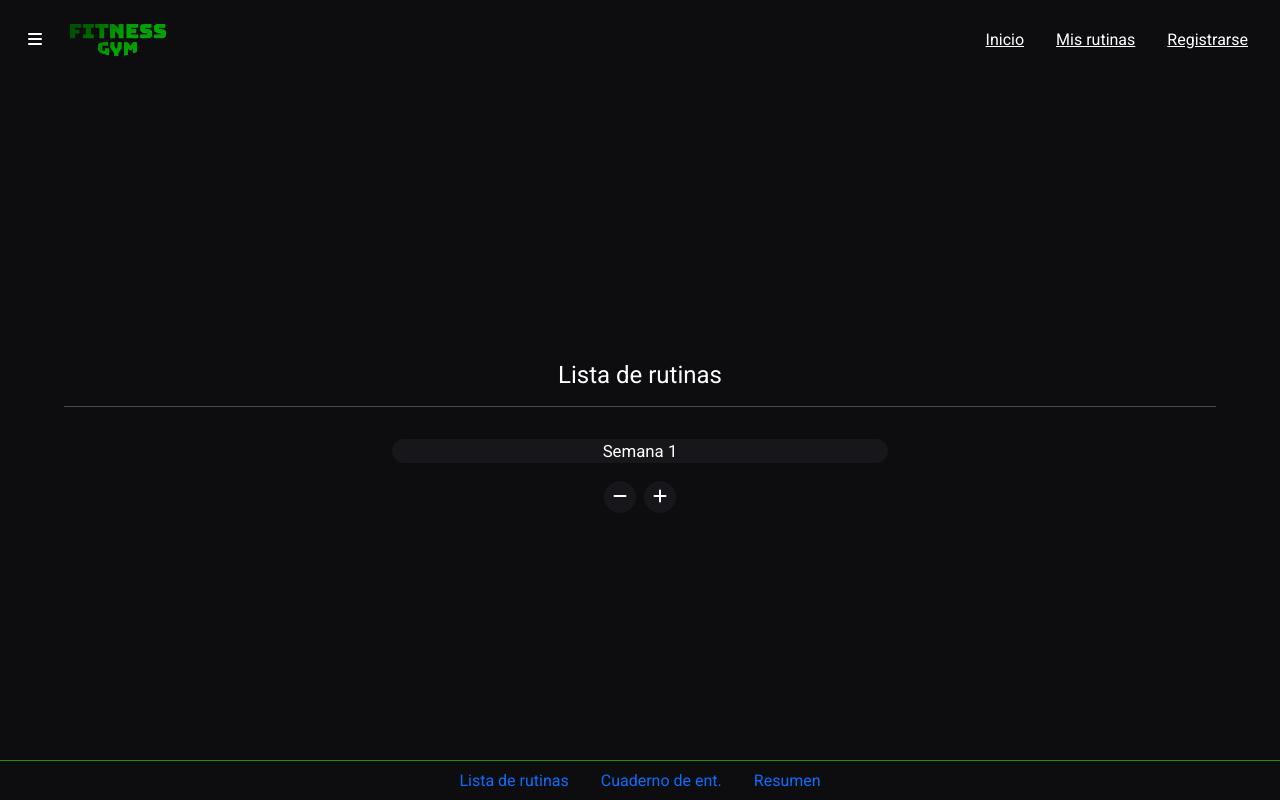
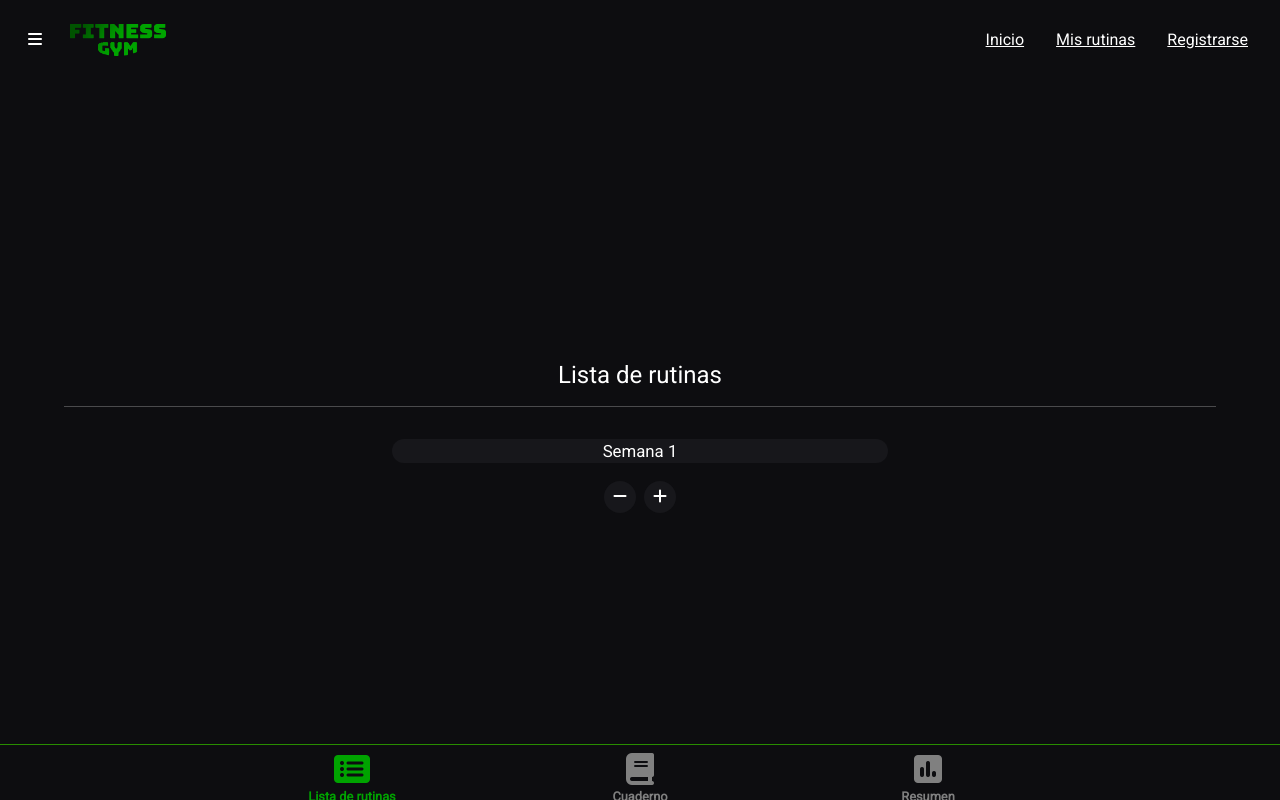
Before and after one commit to Naku2004/Naku2004.github.io, a plain HTML site: page rutins.html in a window 1280 px wide. Drawn offline with nearby package versions, Linux system fonts and the light colour scheme.

Commit message:
Style Nav

```diff
--- a/book.js
+++ b/book.js
@@ -305,6 +305,7 @@ function DeleteDays(Button){
             localStorage.removeItem(`textSeries${Week}${Day}${i}`)
             localStorage.removeItem(`textReps${Week}${Day}${i}`)
             localStorage.removeItem(`textRIR${Week}${Day}${i}`)
+            localStorage.removeItem(`DiaText${Week}${Day}${i}`)
         }
         SaveDataBook()
 
@@ -314,6 +315,7 @@ function DeleteDays(Button){
             localStorage.removeItem(`textSeries${Week}${amountDays}${i}`)
             localStorage.removeItem(`textReps${Week}${amountDays}${i}`)
             localStorage.removeItem(`textRIR${Week}${amountDays}${i}`)
+            localStorage.removeItem(`DiaText${Week}${amountDays}${i}`)
         }
 
         amountEjerciciosDay[Week].splice(Day, 1)
@@ -321,6 +323,7 @@ function DeleteDays(Button){
         textSeries[Week].splice(Day, 1)
         textReps[Week].splice(Day, 1)
         textRIR[Week].splice(Day, 1)
+        DiaText[Week].splice(Day, 1)
 
         SaveDataBook()
 
@@ -663,11 +666,9 @@ function LoadDays(){
     }
 
     for(let i = 0; i < amountWeeks; i++){
-        for(let j = 0; j < amountDays[i]; j++){
-            if(DiaText[i][j] != null && DiaText[i][j] != "null"){
-                document.querySelectorAll('.PnlSemanaBook')[i].querySelector('#divButtons[name="0"]').querySelector('input').value = DiaText[i][j]
-                document.querySelectorAll('.PnlSemanaBook')[i].querySelector('#divButtons[name="0"]').querySelector('button').innerText = DiaText[i][j]
-            }
+        if (DiaText[i][0] != null && DiaText[i][0] != "null") {
+            document.querySelectorAll('.PnlSemanaBook')[i].querySelector('#divButtons[name="0"]').querySelector('input').value = DiaText[i][0]
+            document.querySelectorAll('.PnlSemanaBook')[i].querySelector('#divButtons[name="0"]').querySelector('button').innerText = DiaText[i][0]
         }
     }
 }
--- a/main.js
+++ b/main.js
@@ -313,6 +313,7 @@ function DeleteDaysLista(Button){
             localStorage.removeItem(`textSeriesLista${Week}${Day}${i}`)
             localStorage.removeItem(`textRepsLista${Week}${Day}${i}`)
             localStorage.removeItem(`textRIRLista${Week}${Day}${i}`)
+            localStorage.removeItem(`DiaTextLista${Week}${Day}${i}`)
         }
         SaveData()
 
@@ -322,6 +323,7 @@ function DeleteDaysLista(Button){
             localStorage.removeItem(`textSeriesLista${Week}${amountDaysLista}${i}`)
             localStorage.removeItem(`textRepsLista${Week}${amountDaysLista}${i}`)
             localStorage.removeItem(`textRIRLista${Week}${amountDaysLista}${i}`)
+            localStorage.removeItem(`DiaTextLista${Week}${amountDaysLista}${i}`)
         }
 
         amountEjerciciosDayLista[Week].splice(Day, 1)
@@ -329,6 +331,7 @@ function DeleteDaysLista(Button){
         textSeriesLista[Week].splice(Day, 1)
         textRepsLista[Week].splice(Day, 1)
         textRIRLista[Week].splice(Day, 1)
+        DiaTextLista[Week].splice(Day, 1)
 
         SaveData()
 
@@ -550,12 +553,6 @@ function SaveData(){
         localStorage.setItem("SemanaTextLista" + i, SemanaTextLista[i])
     }
 
-    for(let i = 0; i < amountWeeksLista; i++){
-        for(let j = 0; j < amountDaysLista[i]; j++){
-            localStorage.setItem("DiaTextLista" + i + "" + j, DiaTextLista[i][j])
-        }
-    }
-
     for(let i = 0; i < amountDaysLista.length; i++){
         if(amountDaysLista[i] == null){
             amountDaysLista[i] = 1
@@ -566,6 +563,7 @@ function SaveData(){
     for(let i = 0; i < amountWeeksLista; i++){
         for(let j = 0; j < amountDaysLista[i]; j++){
             localStorage.setItem("amountEjerciciosDayLista" + i + j, amountEjerciciosDayLista[i][j])
+            localStorage.setItem("DiaTextLista" + i + j, DiaTextLista[i][j])
         }
     }
 
@@ -673,11 +671,10 @@ function LoadDaysLista(){
     }
 
     for(let i = 0; i < amountWeeksLista; i++){
-        for(let j = 0; j < amountDaysLista[i]; j++){
-            if(DiaTextLista[i][j] != null && DiaTextLista[i][j] != "null"){
-                document.querySelectorAll('.PnlSemana')[i].querySelector('#divButtons[name="0"]').querySelector('input').value = DiaTextLista[i][j]
-                document.querySelectorAll('.PnlSemana')[i].querySelector('#divButtons[name="0"]').querySelector('button').innerText = DiaTextLista[i][j]
-            }
+        if(DiaTextLista[i][0] != null && DiaTextLista[i][0] != "null"){
+            document.querySelectorAll('.PnlSemana')[i].querySelector('#divButtons[name="0"]').querySelector('input').value = DiaTextLista[i][0]
+            document.querySelectorAll('.PnlSemana')[i].querySelector('#divButtons[name="0"]').querySelector('button').innerText = DiaTextLista[i][0]
         }
+
     }
 }
--- a/pages.js
+++ b/pages.js
@@ -9,6 +9,10 @@ function buttonCuaderno(){
     let PageBook = document.querySelector('#pagebook')
     PageBook.classList.add('on')
     PageRutinas.classList.add('off')
+    document.querySelectorAll('#navli')[0].querySelector('a').classList.remove('on')
+    document.querySelectorAll('#navli')[0].querySelector('i').classList.remove('on')
+    document.querySelectorAll('#navli')[1].querySelector('a').classList.add('on')
+    document.querySelectorAll('#navli')[1].querySelector('i').classList.add('on')
  }
 
  function buttonListaRutinas(){
@@ -21,4 +25,8 @@ function buttonCuaderno(){
     let PageBook = document.querySelector('#pagebook')
     PageRutinas.classList.remove('off')
     PageBook.classList.remove('on')
+    document.querySelectorAll('#navli')[1].querySelector('a').classList.remove('on')
+    document.querySelectorAll('#navli')[1].querySelector('i').classList.remove('on')
+    document.querySelectorAll('#navli')[0].querySelector('a').classList.add('on')
+    document.querySelectorAll('#navli')[0].querySelector('i').classList.add('on')
  }
--- a/rutins.html
+++ b/rutins.html
@@ -30,7 +30,7 @@
             <ul id="side">
                 <button id="listIcon" class="buttonlistaIcon" onclick="buttonLista()"><i class="fa-solid fa-house-chimney-window"> <label id="inicio">Inicio</label></i></button>
                 <button id="rutinasIcon" class="buttonlistaIcon" onclick="buttonListaRutinas()">Lista de rutinas</button>
-                <button id="cuaderno" class="buttonlista" onclick="buttonCuaderno()">Cuaderno de ent.</button>
+                <button id="cuaderno" class="buttonlista" onclick="buttonCuaderno()"><i class="fa-solid fa-book"> </i>Cuaderno de ent.</button>
             </ul>
             <ul id="slide">
                 <button id="list" class="buttonlista" onclick="buttonLista()">Lista de rutinas</button>
@@ -304,14 +304,14 @@
 
     <nav id="navbottom">
         <ul id="navtab" class="nav justify-content-center">
-            <li class="nav-item">
-                <a class="nav-link active" aria-current="page" onclick="buttonListaRutinas()">Lista de rutinas</a>
+            <li id="navli" class="nav-item">
+                <a id="navitem" class="nav-link active on" aria-current="page" onclick="buttonListaRutinas()"><i class="fa-solid fa-rectangle-list buttonIcon on"></i>Lista de rutinas</a>
             </li>
-            <li class="nav-item">
-                <a class="nav-link" onclick="buttonCuaderno()">Cuaderno de ent.</a>
+            <li id="navli" class="nav-item">
+                <a id="navitem" class="nav-link" onclick="buttonCuaderno()"><i class="fa-solid fa-book buttonIcon"></i>Cuaderno</a>
             </li>
-            <li class="nav-item">
-                <a class="nav-link" href="#">Resumen</a>
+            <li id="navli" class="nav-item">
+                <a id="navitem" class="nav-link" href="#"><i class="fa-solid fa-square-poll-vertical buttonIcon"></i>Resumen</a>
             </li>
         </ul>
     </nav>
--- a/style.css
+++ b/style.css
@@ -512,11 +512,14 @@ th:last-child{
 }
 
 #navbottom{
+    display: flex;
+    flex-direction: row;
+    justify-content: center;
     visibility: hidden;
     position: fixed;
     bottom: 0;
     left: 0;
-    height: 5%;
+    height: 7%;
     width: 100%;
     border-width: 0.1rem 0 0 0;
     border-style: solid;
@@ -525,6 +528,9 @@ th:last-child{
 }
 
 #navtab{
+    display: flex;
+    width: 75%;
+    justify-content: center;
     padding: 0;
 }
 
--- a/stylebook.css
+++ b/stylebook.css
@@ -365,6 +365,38 @@ span, .buttonBook{
     margin: 0.8rem 0;
 }
 
+.buttonIcon{
+    color: gray;
+    font-size: 2rem;
+    height: 2rem;
+    margin-bottom: 0.1rem;
+}
+
+#navitem{
+    display: inline-flex;
+    flex-direction: column;
+    text-align: center;
+    font-weight: 600;
+    font-size: .8rem;
+    color: gray;
+    height: auto;
+    margin-bottom: 0.1rem;
+}
+
+.buttonIcon.on{
+    color: #00a300;
+}
+
+#navitem.on{
+    color: #00a300;
+}
+
+#navli{
+    display: flex;
+    justify-content: center;
+    width: 30%;
+}
+
 @media (max-width: 1000px){
 
 
```
